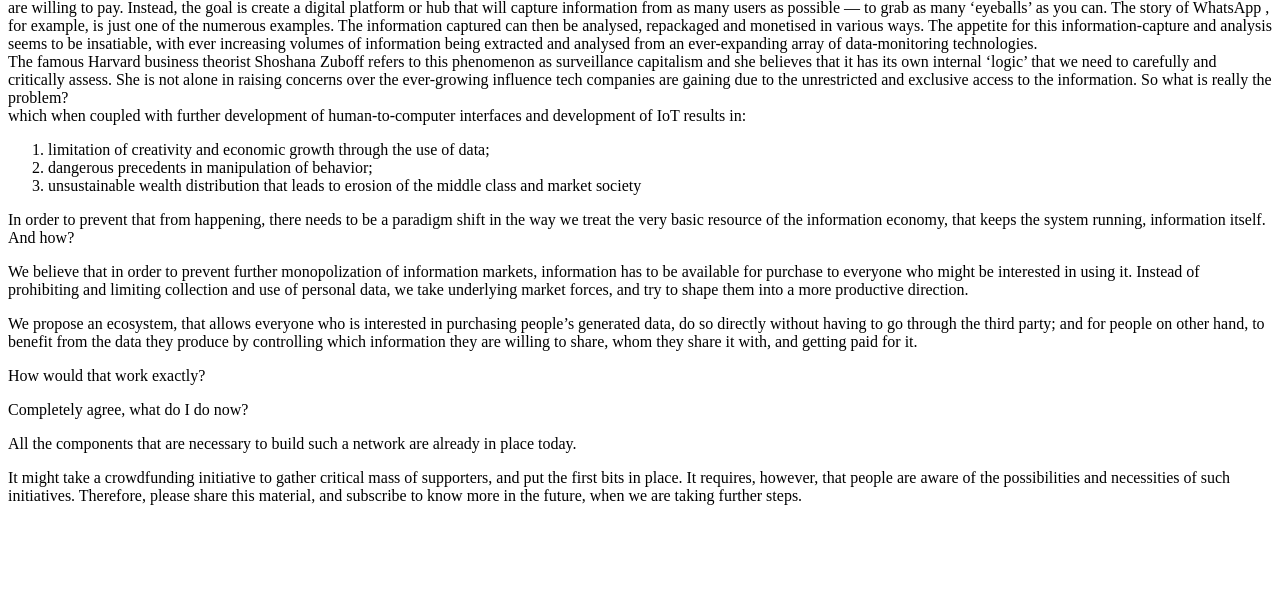
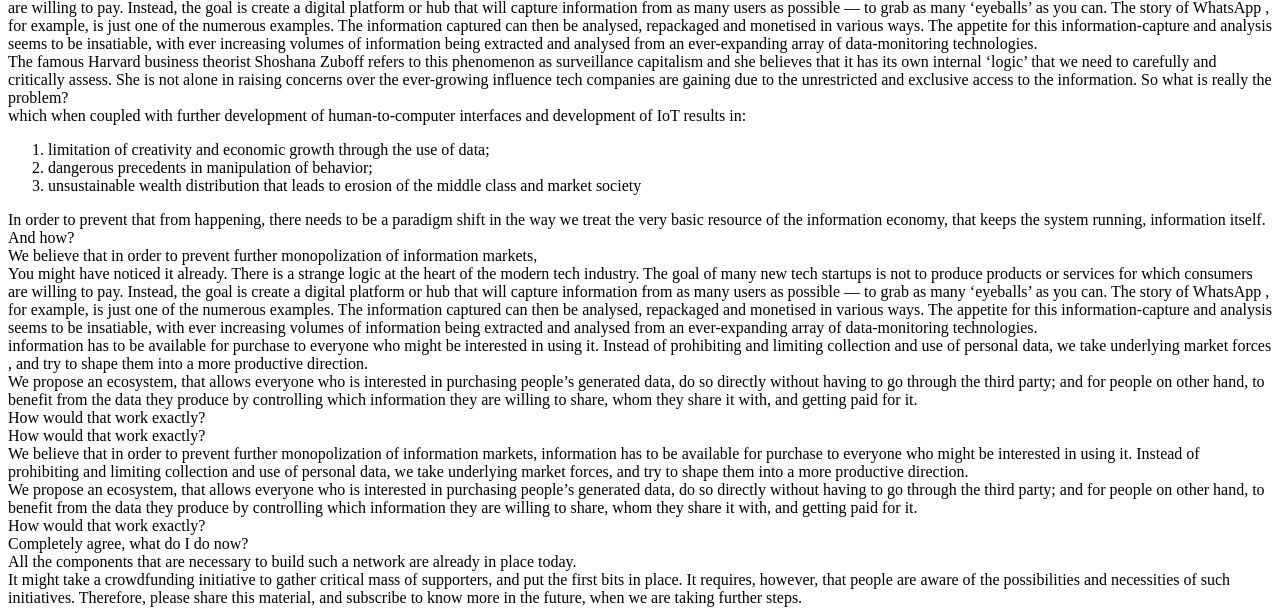
Before and after one commit to freele/datacoup, a Node project: template views/index.jade in a window 1280 px wide. Shown: the part 618-1233 px from the top of the page. Before the commit the page ends 1123 px from the top, so only its background shows below. Run offline with Node 20 templates, Linux system fonts and the light colour scheme; the template is opened without the code that fills it, so the values that code supplies are empty.

Commit message:
How sections

```diff
--- a/views/content/level0.jade
+++ b/views/content/level0.jade
@@ -1,16 +1,24 @@
 .contentLevel0
   div
     | We believe that information that people generate using digital products online and in real life should be treated as a commodity that can be bought and sold to any interested party.
+
   div
     | OK, but
     span.expandable(onclick='expandCat("#l1_why")') why
     | ?
     include ./level1_why.jade
+
   div
     | And
     span.expandable(onclick='expandCat("#l1_how")') how
     | ?
     include ./level1_how.jade
+
+  div
+    span.expandable(onclick='expandCat("#l1_how_exactly")') How would that work
+    | exactly?
+    include ./level1_how_exactly.jade
+
   div
     | Completely agree,
     span.expandable(onclick='expandCat("#l1_next")') what do I do now
--- a/views/content/level1_how.jade
+++ b/views/content/level1_how.jade
@@ -1,4 +1,19 @@
 #l1_how.contentLevel1
-  p We believe that in order to prevent further monopolization of information markets, information has to be available for purchase to everyone who might be interested in using it. Instead of prohibiting and limiting collection and use of personal data, we take underlying market forces, and try to shape them into a more productive direction.
-  p We propose an ecosystem, that allows everyone who is interested in purchasing people’s generated data, do so directly without having to go through the third party; and for people on other hand, to benefit from the data they produce by controlling which information they are willing to share, whom they share it with, and getting paid for it.
-  p How would that work exactly?
+  div
+    | We believe that in order to prevent further
+    span.expandable(onclick='expandCat("#l2_monopoly2")') monopolization of information markets
+    | ,
+    #l2_monopoly2.contentLevel2
+      div
+        | You might have noticed it already. There is a strange logic at the heart of the modern tech industry. The goal of many new tech startups is not to produce products or services for which consumers are willing to pay. Instead, the goal is create a digital platform or hub that will capture information from as many users as possible — to grab as many ‘eyeballs’ as you can.
+        | The story of WhatsApp
+        | , for example, is just one of the numerous examples. The information captured can then be analysed, repackaged and monetised in various ways. The appetite for this information-capture and analysis seems to be insatiable, with ever increasing volumes of information being extracted and analysed from an ever-expanding array of data-monitoring technologies.
+    | information has to be available for purchase to everyone who might be interested in using it. Instead of prohibiting and limiting collection and use of personal data, we take
+    //- _TODO add link add text here
+    | underlying market forces
+    | ,
+    | and try to shape them into a more productive direction.
+  div
+    | We propose an ecosystem, that allows everyone who is interested in purchasing people’s generated data, do so directly without having to go through the third party; and for people on other hand, to benefit from the data they produce by controlling which information they are willing to share, whom they share it with, and getting paid for it.
+  div
+    | How would that work exactly?
--- /dev/null
+++ b/views/content/level1_how_exactly.jade
@@ -0,0 +1,4 @@
+#l1_how_exactly.contentLevel1
+  div We believe that in order to prevent further monopolization of information markets, information has to be available for purchase to everyone who might be interested in using it. Instead of prohibiting and limiting collection and use of personal data, we take underlying market forces, and try to shape them into a more productive direction.
+  div We propose an ecosystem, that allows everyone who is interested in purchasing people’s generated data, do so directly without having to go through the third party; and for people on other hand, to benefit from the data they produce by controlling which information they are willing to share, whom they share it with, and getting paid for it.
+  div How would that work exactly?
--- a/views/content/level1_next.jade
+++ b/views/content/level1_next.jade
@@ -1,3 +1,3 @@
 #l1_next.contentLevel1
-  p All the components that are necessary to build such a network are already in place today.
-  p It might take a crowdfunding initiative to gather critical mass of supporters, and put the first bits in place. It requires, however, that people are aware of the possibilities and necessities of such initiatives. Therefore, please share this material, and subscribe to know more in the future, when we are taking further steps.
+  div All the components that are necessary to build such a network are already in place today.
+  div It might take a crowdfunding initiative to gather critical mass of supporters, and put the first bits in place. It requires, however, that people are aware of the possibilities and necessities of such initiatives. Therefore, please share this material, and subscribe to know more in the future, when we are taking further steps.
```
